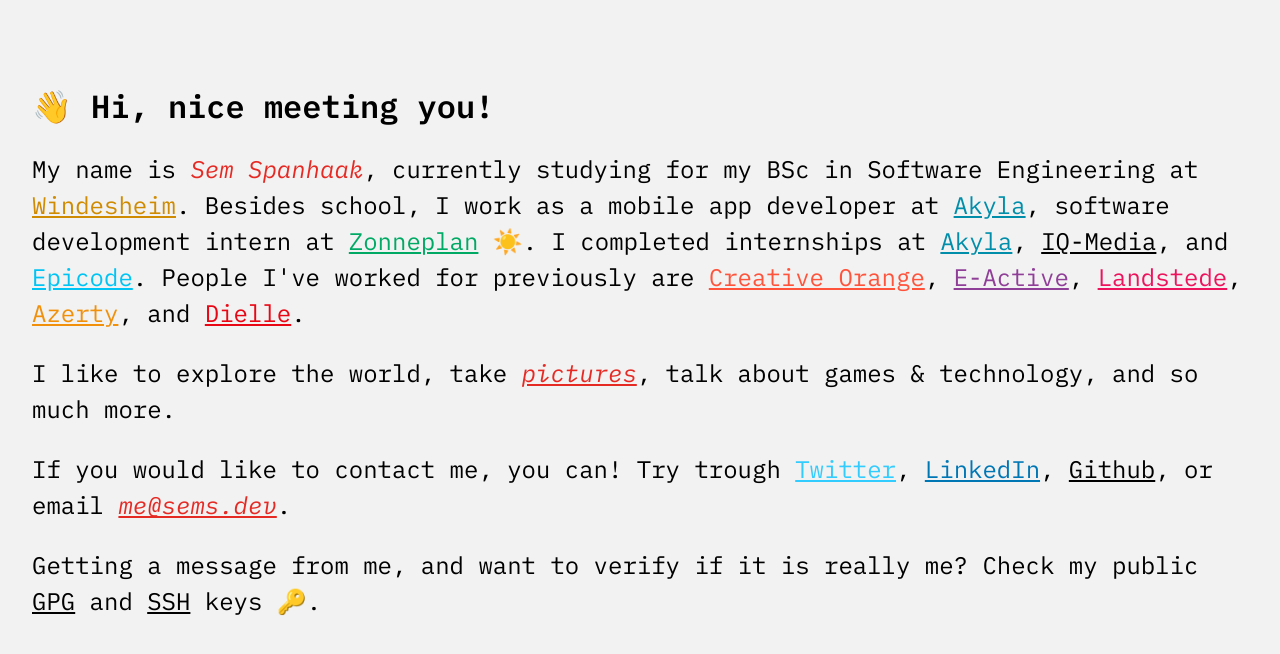
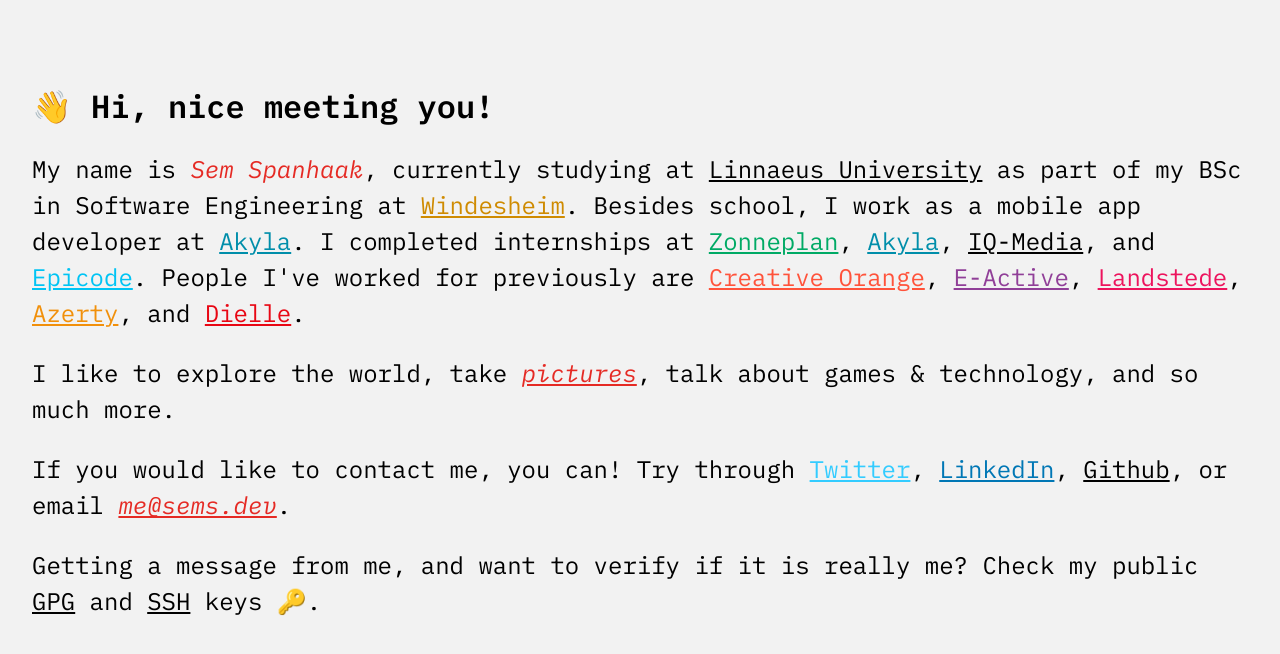
Before and after one commit to sems/sems.dev, a React (Create React App) app: page / in a window 1280 px wide. Shown: the top 654 px of the page. Built offline with nearby package versions, Linux system fonts and the light colour scheme.

Commit message:
lnu update

```diff
--- a/src/components/header.js
+++ b/src/components/header.js
@@ -10,13 +10,13 @@
         <div className="main">
           <h1><span role="img" aria-label="waving hand">👋</span> Hi, nice meeting you!</h1>
           <p>
-                        My name is <span className="me">Sem Spanhaak</span>, currently studying for my BSc in Software Engineering at <a className="windes" href="//link.sems.dev/school">Windesheim</a>. Besides school, I work as a mobile app developer at <a className="akyla" href="//link.sems.dev/akyla">Akyla</a>, software development intern at <a className="zon" href="//link.sems.dev/zon">Zonneplan</a> <span role="img" aria-label="Sun">☀️</span>. I completed internships at <a className="akyla" href="//link.sems.dev/akyla">Akyla</a>, <a className="iq" href="//link.sems.dev/iq">IQ-Media</a>, and <a className="egm" href="//link.sems.dev/epi">Epicode</a>. People I've worked for previously are <a className="creative-orange" href="//link.sems.dev/orange">Creative Orange</a>, <a className="e-active" href="//link.sems.dev/active">E-Active</a>, <a className="landstede" href="//link.sems.dev/landstede">Landstede</a>, <a className="azerty" href="//link.sems.dev/azerty/">Azerty</a>, and <a className="dielle" href="//link.sems.dev/dielle">Dielle</a>.
+            My name is <span className="me">Sem Spanhaak</span>, currently studying at <a className="lnu" href="https://lnu.se/en">Linnaeus University</a> as part of my BSc in Software Engineering at <a className="windes" href="//link.sems.dev/school">Windesheim</a>. Besides school, I work as a mobile app developer at <a className="akyla" href="//link.sems.dev/akyla">Akyla</a>. I completed internships at <a className="zon" href="//link.sems.dev/zon">Zonneplan</a>, <a className="akyla" href="//link.sems.dev/akyla">Akyla</a>, <a className="iq" href="//link.sems.dev/iq">IQ-Media</a>, and <a className="egm" href="//link.sems.dev/epi">Epicode</a>. People I've worked for previously are <a className="creative-orange" href="//link.sems.dev/orange">Creative Orange</a>, <a className="e-active" href="//link.sems.dev/active">E-Active</a>, <a className="landstede" href="//link.sems.dev/landstede">Landstede</a>, <a className="azerty" href="//link.sems.dev/azerty/">Azerty</a>, and <a className="dielle" href="//link.sems.dev/dielle">Dielle</a>.
 					          </p>
           <p>
             I like to explore the world, take <a className="me" href="//bysem.me">pictures</a>, talk about games & technology, and so much more.
 					          </p>
           <p>
-                        If you would like to contact me, you can! Try trough <a className="twitter" href="//link.sems.dev/twitter">Twitter</a>, <a className="linkedin" href="//link.sems.dev/linkedin">LinkedIn</a>, <a className="github" href="//link.sems.dev/gh">Github</a>, or email <a className="me" href="mailto:me@sems.dev">me@sems.dev</a>.
+            If you would like to contact me, you can! Try through <a className="twitter" href="//link.sems.dev/twitter">Twitter</a>, <a className="linkedin" href="//link.sems.dev/linkedin">LinkedIn</a>, <a className="github" href="//link.sems.dev/gh">Github</a>, or email <a className="me" href="mailto:me@sems.dev">me@sems.dev</a>.
                     </p>
           <p>
             Getting a message from me, and want to verify if it is really me? Check my public <a download className="gpg key" href="/publickey.me@sems.dev.asc">GPG</a> and <a download className="ssh key" href="/sems.main.pub">SSH</a> keys <span role="img" aria-label="key">🔑</span>.
--- a/src/styles/_colour.sass
+++ b/src/styles/_colour.sass
@@ -17,3 +17,4 @@
 $egm-light-dark: #00c4f4
 $tweet-light-dark: #33CCFF
 $link-light-dark: #0077b5
+$link-lnu: #ffe000
--- a/src/styles/header.sass
+++ b/src/styles/header.sass
@@ -25,6 +25,8 @@
         .me
             color: $me-light-dark
             font-style: italic
+        .lnu
+            color: $base-dark
         .zon
             color: $zon-light
         .akyla
@@ -60,3 +62,5 @@
                 color: $base-light
             .zon
                 color: $zon-dark
+            .lnu
+                color: $link-lnu
```
Also changed, not shown: 1 other file (tests, documents, lock files or other folders). Lines whose indentation alone changed are shown as unchanged.
